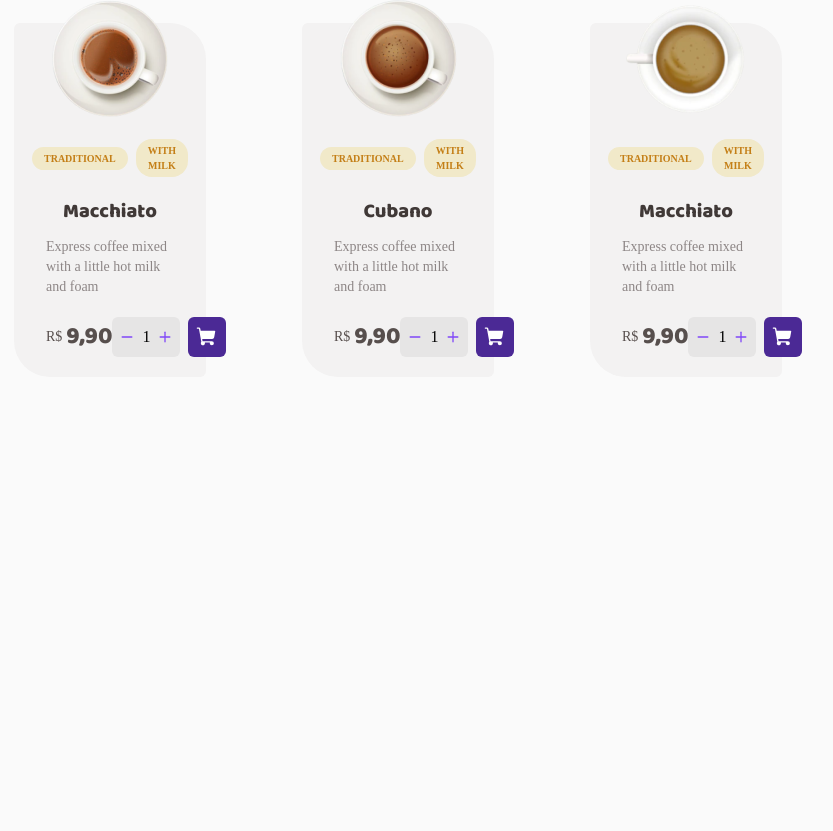
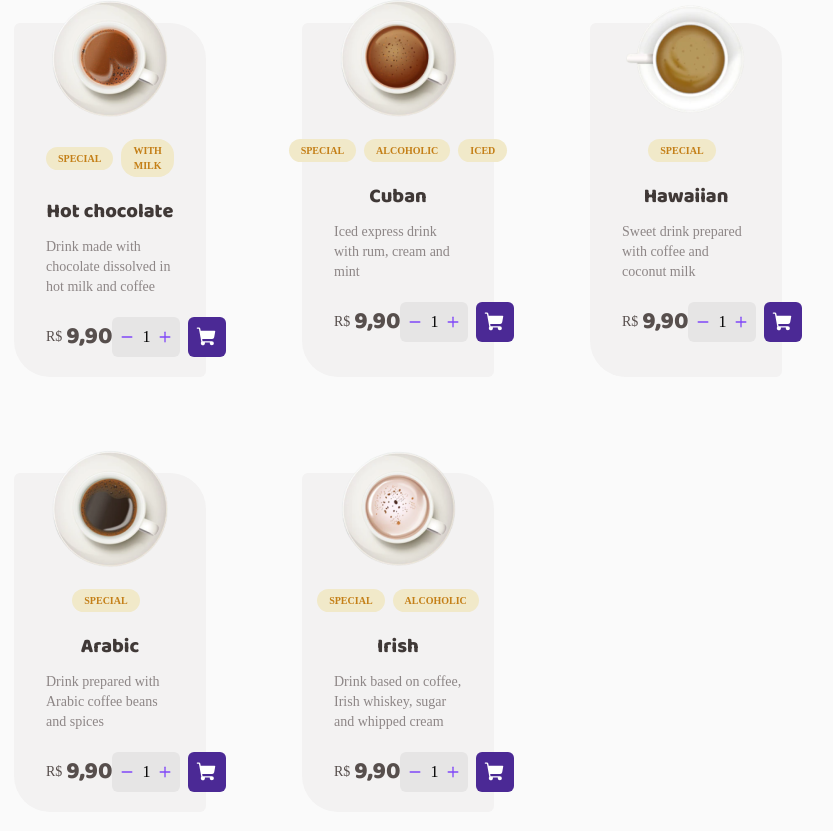
Before and after one commit to weslleyolli/coffee-shop, a Next.js app: page / in a window 1280 px wide. Shown: the part 2120-2951 px from the top of the page, without its empty margins (146-979 px from the left). Before the commit the page ends 2537 px from the top, so only its background shows below. Built offline with nearby package versions, Linux system fonts and the light colour scheme.

Commit message:
first page complet

```diff
--- a/src/app/page.tsx
+++ b/src/app/page.tsx
@@ -14,6 +14,8 @@ import CoffeImage8 from '../assets/png/Coffee8.png'
 import CoffeImage9 from '../assets/png/Coffee9.png'
 import CoffeImage10 from '../assets/png/Coffee10.png'
 import CoffeImage11 from '../assets/png/Coffee11.png'
+import CoffeImage12 from '../assets/png/Coffee12.png'
+import CoffeImage13 from '../assets/png/Coffee13.png'
 
 
 export default function Home() {
@@ -102,7 +104,7 @@ export default function Home() {
           <Coffee
             image={CoffeImage8}
             name={'Mocaccino'}
-            content={'Express coffee mixed with a little hot milk and foam'}
+            content={'Express coffee with chocolate sauce, a little milk and foam'}
             props1={'Traditional'}
             props2={'with milk'}
             props3={''}
@@ -110,28 +112,44 @@ export default function Home() {
           />
           <Coffee
             image={CoffeImage9}
-            name={'Macchiato'}
-            content={'Express coffee mixed with a little hot milk and foam'}
-            props1={'Traditional'}
+            name={'Hot chocolate'}
+            content={'Drink made with chocolate dissolved in hot milk and coffee'}
+            props1={'Special'}
             props2={'with milk'}
             props3={''}
             isActive={true}
           />
           <Coffee
             image={CoffeImage10}
-            name={'Cubano'}
-            content={'Express coffee mixed with a little hot milk and foam'}
-            props1={'Traditional'}
-            props2={'with milk'}
-            props3={''}
+            name={'Cuban'}
+            content={'Iced express drink with rum, cream and mint'}
+            props1={'Special'}
+            props2={'Alcoholic'}
+            props3={'Iced'}
             isActive={true}
           />
           <Coffee
             image={CoffeImage11}
-            name={'Macchiato'}
-            content={'Express coffee mixed with a little hot milk and foam'}
-            props1={'Traditional'}
-            props2={'with milk'}
+            name={'Hawaiian'}
+            content={'Sweet drink prepared with coffee and coconut milk'}
+            props1={'Special'}
+            props2={''}
+            props3={''}
+          />
+          <Coffee
+            image={CoffeImage12}
+            name={'Arabic'}
+            content={'Drink prepared with Arabic coffee beans and spices'}
+            props1={'Special'}
+            props2={''}
+            props3={''}
+          />
+          <Coffee
+            image={CoffeImage13}
+            name={'Irish'}
+            content={'Drink based on coffee, Irish whiskey, sugar and whipped cream'}
+            props1={'Special'}
+            props2={'Alcoholic'}
             props3={''}
             isActive={true}
           />
```
Also changed, not shown: src/assets/png/Coffee12.png (added), src/assets/png/Coffee13.png (added).
